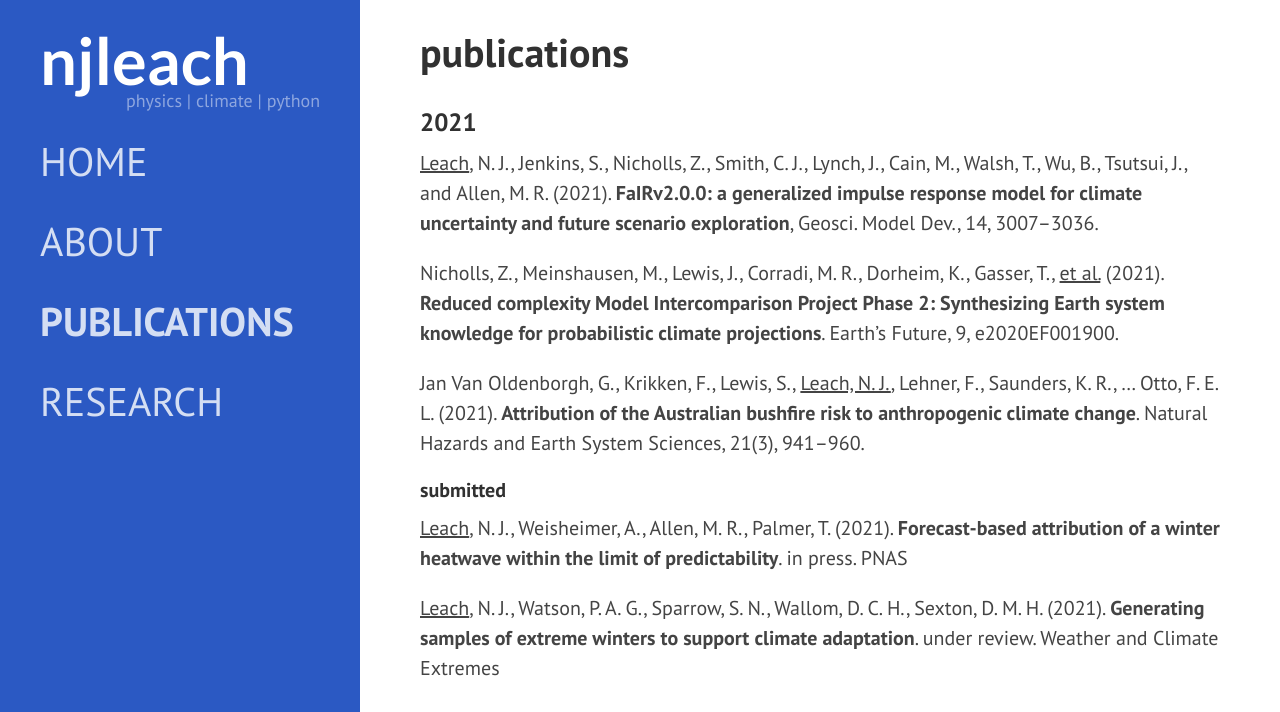
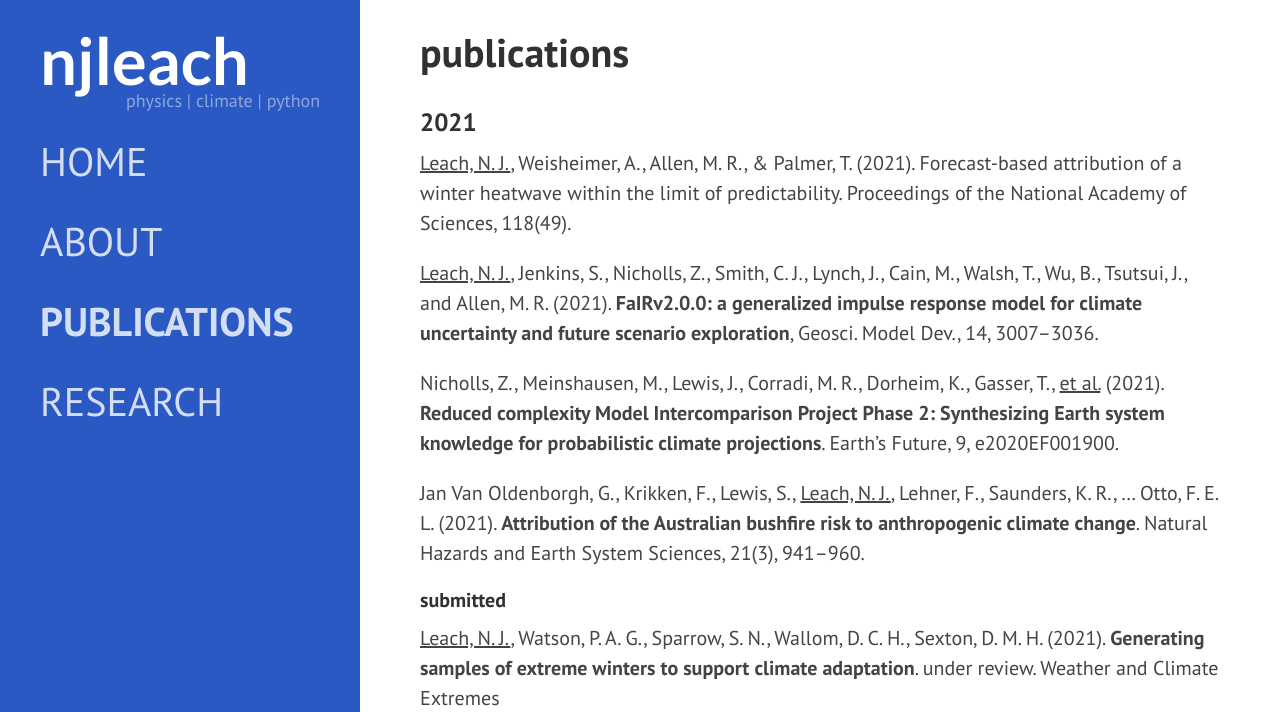
Before and after one commit to njleach/njleach.github.io, a Jekyll site: the page built from _pages/publications.md, in a window 1280 px wide and 900 px high, cut to the strip 0-712 px from the top of the window. Built offline with Jekyll 4.4.1, drawn with Linux system fonts in a browser that asks for light colours; nearby versions of some CDN libraries; some web fonts are replaced.

Commit message:
add pnas

```diff
--- a/_pages/publications.md
+++ b/_pages/publications.md
@@ -6,7 +6,9 @@ permalink: /publications/
 
 ### 2021
 
-[<u>Leach</u>, N. J., Jenkins, S., Nicholls, Z., Smith, C. J., Lynch, J., Cain, M., Walsh, T., Wu, B., Tsutsui, J., and Allen, M. R. (2021). **FaIRv2.0.0: a generalized impulse response model for climate uncertainty and future scenario exploration**, Geosci. Model Dev., 14, 3007–3036.](https://doi.org/10.5194/gmd-14-3007-2021)
+[<u>Leach, N. J.</u>, Weisheimer, A., Allen, M. R., & Palmer, T. (2021). Forecast-based attribution of a winter heatwave within the limit of predictability. Proceedings of the National Academy of Sciences, 118(49).](https://doi.org/10.1073/pnas.2112087118)
+
+[<u>Leach, N. J.</u>, Jenkins, S., Nicholls, Z., Smith, C. J., Lynch, J., Cain, M., Walsh, T., Wu, B., Tsutsui, J., and Allen, M. R. (2021). **FaIRv2.0.0: a generalized impulse response model for climate uncertainty and future scenario exploration**, Geosci. Model Dev., 14, 3007–3036.](https://doi.org/10.5194/gmd-14-3007-2021)
 
 [Nicholls, Z., Meinshausen, M., Lewis, J., Corradi, M. R., Dorheim, K., Gasser, T., <u>et al.</u> (2021). **Reduced complexity Model Intercomparison Project Phase 2: Synthesizing Earth system knowledge for probabilistic climate projections**. Earth's Future, 9, e2020EF001900.](https://doi.org/10.1029/2020EF001900)
 
@@ -14,9 +16,7 @@ permalink: /publications/
 
 #### submitted
 
-[<u>Leach</u>, N. J., Weisheimer, A., Allen, M. R., Palmer, T. (2021). **Forecast-based attribution of a winter heatwave within the limit of predictability**. in press. PNAS]()
-
-[<u>Leach</u>, N. J., Watson, P. A. G., Sparrow, S. N., Wallom, D. C. H., Sexton, D. M. H. (2021). **Generating samples of extreme winters to support climate adaptation**. under review. Weather and Climate Extremes](https://doi.org/10.1002/essoar.10508424.1)
+[<u>Leach, N. J.</u>, Watson, P. A. G., Sparrow, S. N., Wallom, D. C. H., Sexton, D. M. H. (2021). **Generating samples of extreme winters to support climate adaptation**. under review. Weather and Climate Extremes](https://doi.org/10.1002/essoar.10508424.1)
 
 ### 2020
 
```
